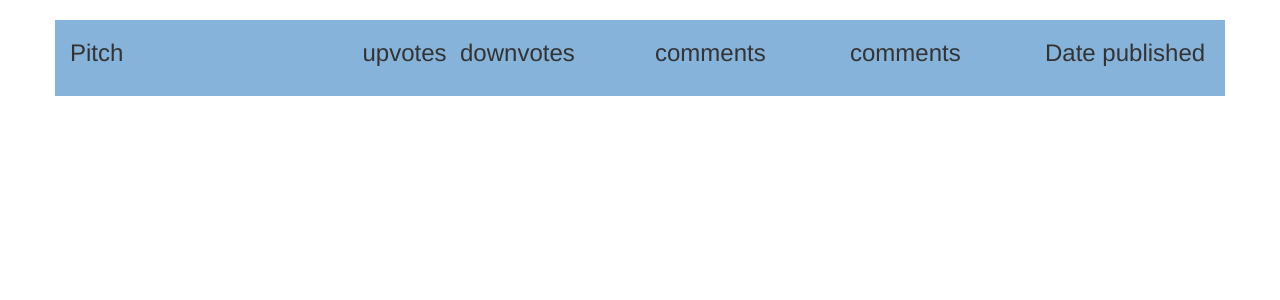
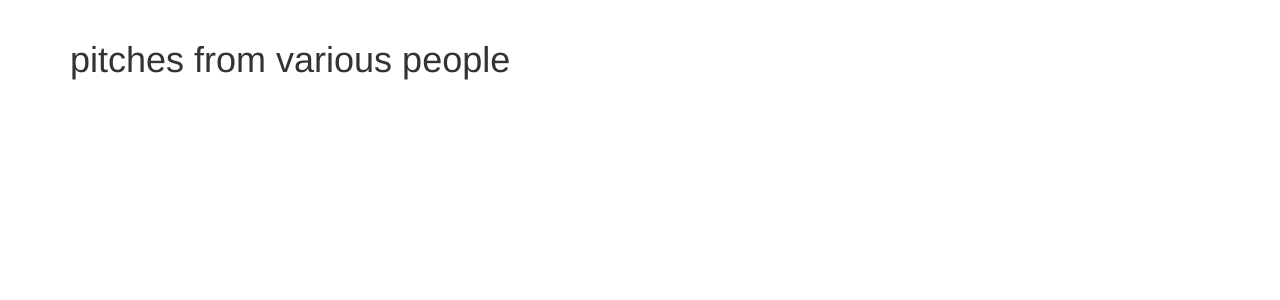
Before and after one commit to eliki-hue/pitch-test, a Flask app: page / in a window 1280 px wide. Shown: the part 52-352 px from the top of the page. Run offline with Flask 2, Linux system fonts and the light colour scheme; data that the repository does not hold is empty; some libraries are stand-ins or nearby versions.

Commit message:
formatted the index.html

```diff
--- a/app/templates/index.html
+++ b/app/templates/index.html
@@ -1,65 +1,27 @@
 {% extends 'base.html' %}
+<script type="textjavascript"
+         src="{{ url_for('static', filename='update') }}"></script>
 
 {% block content %}
+
     <div class="container">
-        <div class="row"  style="background-color: rgb(134, 179, 218);">
+
+    <h1> pitches from various people </h1>
+        <div class="row" style="background-color: rgb(134, 179, 218); margin-bottom: 20px;">
+            {% for pitch in pitches %}
+            <div class="col-sm-7" style="margin-bottom: 20px;">{{pitch.pitch}}</div><br><br>
+            <div class="col-sm-5">
+                sender: {{pitch.sender}}  <button onclick="pitch.upvote +=1" class="btn btn-sm btn-success" >{{pitch.upvote}} <i class="fa fa-thumbs-up" id="like">Upvotes</i></button>
+                  <button class="btn btn-sm btn-neutral" >{{pitch.downvote}} <i class="fa fa-thumbs-up" id="like">Downvotes</i></button>
+                        comments:  {{pitch.comments}}  | time published: {{pitch.published_at}}
+            </div><br><br>
+            {% endfor %}
+
+
+        </div>
+
+    </div>
 
 
 
-
-            <div class="col-sm-3">
-                <h3>Pitch</h3>
-                {% for pitch in pitches %}
-
-                {{pitch.sender}}</p>
-                {% endfor %}
-            </div>
-
-        <div class="col-sm-1">
-            <h3>upvotes</h3>
-
-            {% for pitch in pitches %}
-                    <button class="btn btn-sm btn-success" >{{pitch.upvote}} <i class="fa fa-thumbs-up" id="like">Upvotes</i></button>
-
-            {% endfor %}
-        </div>
-            <div class="col-sm-2">
-            <h3>downvotes</h3>
-
-                {% for pitch in pitches %}
-                        <button class="btn btn-sm btn-neutral" >{{pitch.downvote}} <i class="fa fa-thumbs-up" id="like">Downvotes</i></button>
-
-                {% endfor %}
-            </div>
-
-                    <div class="col-sm-2">
-                        <h3>comments</h3>
-                        {% for pitch in pitches %}
-
-                    <p>{{pitch.comments}}</p>
-                    {% endfor %}
-                    </div>
-                    <div class="col-sm-2">
-                        <h3>comments</h3>
-                        {% for pitch in pitches %}
-
-                        {{pitch.sender}}</p>
-                        {% endfor %}
-                    </div>
-                    <div class="col-sm-2">
-                        <h3>Date published</h3>
-                        {% for pitch in pitches %}
-
-                        {{pitch.published_at}}</p>
-                        {% endfor %}
-                        <br>
-                    </div>
-
-
-
-
-
-
-        </div>
-    </div>
 {% endblock %}
--- a/app/templates/pitchForm.html
+++ b/app/templates/pitchForm.html
@@ -26,7 +26,7 @@
                     </div><br>
                     <div class="form-group">
                         <label for="sender">Username</label>
-                        <input type="text" class="form-control" id="userfield">
+                        <input type="text" class="form-control" id="sender" name="sender">
                       </div>
                       <div class="mb-3">
                         <label for="pitch" class="form-label">enter a 1 minute (450 characters) pitch here</label>
--- a/app/views.py
+++ b/app/views.py
@@ -88,7 +88,7 @@ def pitch():
          category = request.form.get('category')
          pitch = request.form.get('pitch')
 
-         data = Pitch(category, 100, pitch, sender,1,0,'great','2016-06-22 19:10:25-07')
+         data = Pitch(category, pitch, sender,1,0,0,'great','2016-06-22 19:10:25-07')
          db.session.add(data)
          print(data)
          db.session.commit()
--- a/config.py
+++ b/config.py
@@ -1,4 +1,7 @@
 import os
+
+
+
 
 class Config:
     '''
--- a/requirements.txt
+++ b/requirements.txt
@@ -26,6 +26,7 @@ Flask-WTF==0.14.2
 greenlet==1.1.2
 gunicorn==20.1.0
 heroku==0.1.4
+heroku3==5.1.4
 idna==3.3
 importlib-metadata==4.11.2
 importlib-resources==5.4.0
@@ -44,7 +45,7 @@ psycopg2-binary==2.9.3
 py==1.11.0
 pyparsing==3.0.7
 pytest==7.0.1
-python-dateutil==2.8.1
+python-dateutil==2.8.2
 python-editor==1.0.3
 pytz==2021.3
 requests==2.27.1
```
Also changed, not shown: app/static/styles.css (added, +37 -0 lines), app/static/update.js (added), 1 other file.
